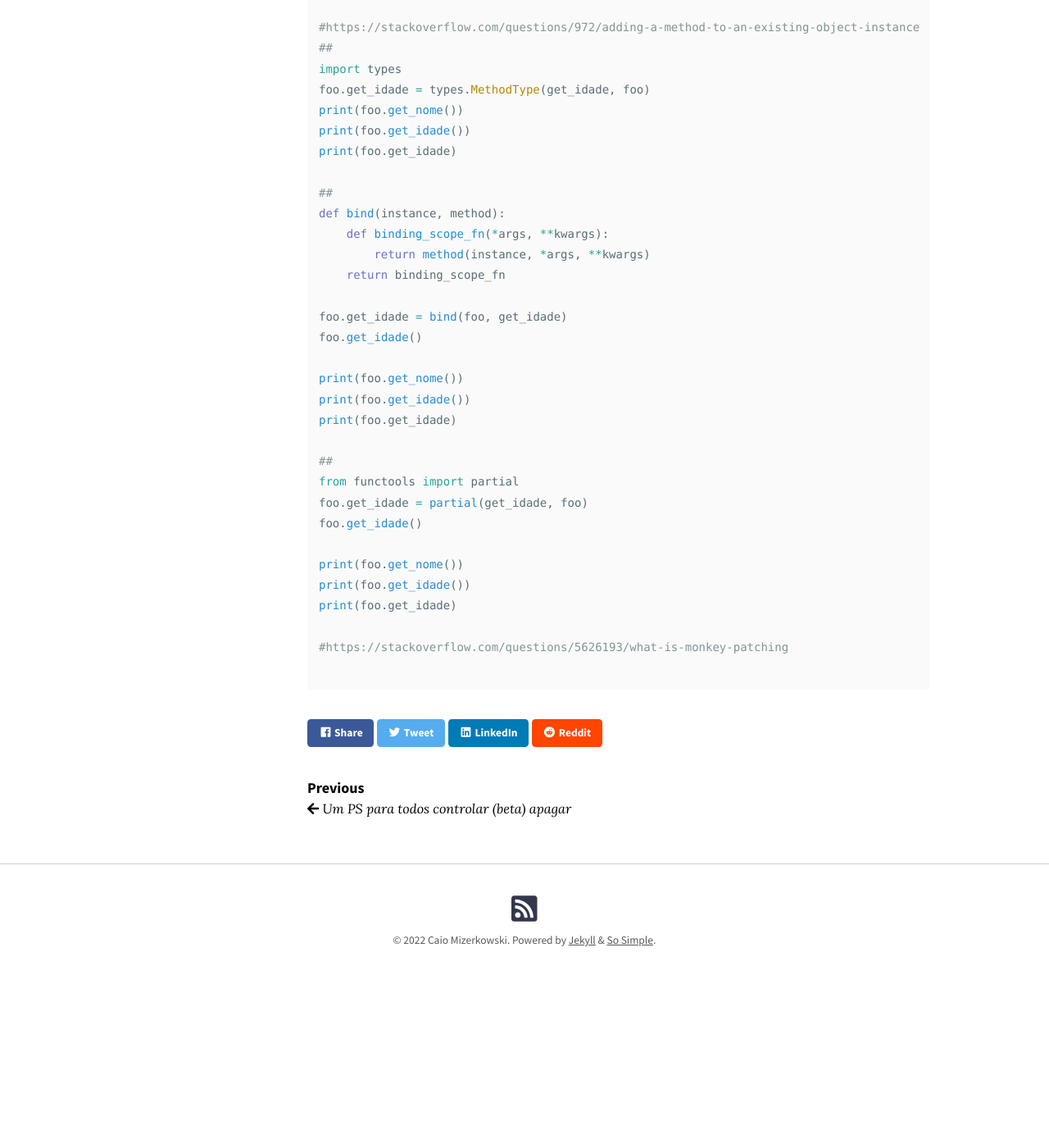
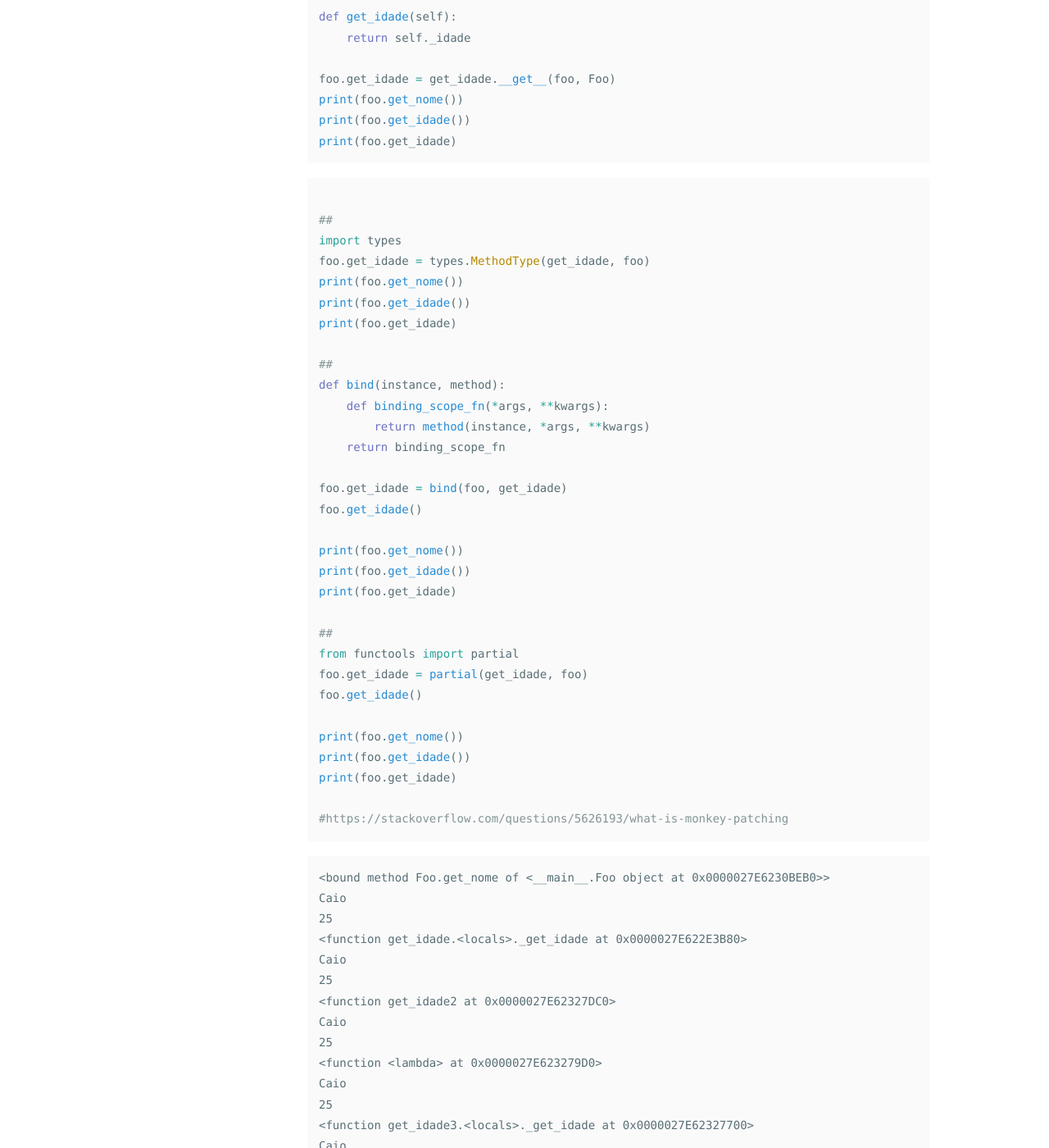
Before and after one commit to CaioMizerkowski/CaioMizerkowski.github.io, a Jekyll site: the page built from _posts/2022-02-04-Simulando-bind-do-JS-em-Python.md, in a window 1280 px wide and 1400 px high, scrolled down 2176 px. Shown: the whole window at 82% size. Built offline with Jekyll 4.4.1, drawn with Linux system fonts in a browser that asks for light colours; nearby versions of some CDN libraries; before the commit the page ends 3406 px from its top, so only the background shows below that; some of the changed text lies outside the part shown.

Commit message:
Update 2022-02-04-Simulando-bind-do-JS-em-Python.md

````diff
--- a/_posts/2022-02-04-Simulando-bind-do-JS-em-Python.md
+++ b/_posts/2022-02-04-Simulando-bind-do-JS-em-Python.md
@@ -13,9 +13,19 @@ class Foo:
 
     def get_nome(self):
         return self._nome
+```
 
+
+```python
 foo = Foo('Caio', 25)
 print(foo.get_nome)
+```
+
+    <bound method Foo.get_nome of <__main__.Foo object at 0x0000027E62311D00>>
+
+
+
+```python
 def get_idade():
     _self = None
 
@@ -30,15 +40,16 @@ def get_idade():
 
     return bind
 
-
 get_idade = get_idade()(foo)
 foo.get_idade = get_idade
 
 print(foo.get_nome())
 print(get_idade())
 print(foo.get_idade)
-##
+```
 
+
+```python
 def get_idade2(self):
     return self._idade
 
@@ -51,9 +62,10 @@ foo.get_idade = lambda: get_idade2(foo)
 print(foo.get_nome())
 print(foo.get_idade())
 print(foo.get_idade)
+```
 
-##
 
+```python
 def get_idade3(self):
     _self = self
 
@@ -67,8 +79,13 @@ foo.get_idade = get_idade3(foo)
 print(foo.get_nome())
 print(foo.get_idade())
 print(foo.get_idade)
+```
 
-##
+## Stackoverflow
+https://stackoverflow.com/questions/972/adding-a-method-to-an-existing-object-instance
+
+
+```python
 def get_idade(self):
     return self._idade
 
@@ -76,8 +93,11 @@ foo.get_idade = get_idade.__get__(foo, Foo)
 print(foo.get_nome())
 print(foo.get_idade())
 print(foo.get_idade)
+```
 
-#https://stackoverflow.com/questions/972/adding-a-method-to-an-existing-object-instance
+
+```python
+
 ##
 import types
 foo.get_idade = types.MethodType(get_idade, foo)
@@ -108,5 +128,30 @@ print(foo.get_idade())
 print(foo.get_idade)
 
 #https://stackoverflow.com/questions/5626193/what-is-monkey-patching
+```
 
-```
+    <bound method Foo.get_nome of <__main__.Foo object at 0x0000027E6230BEB0>>
+    Caio
+    25
+    <function get_idade.<locals>._get_idade at 0x0000027E622E3B80>
+    Caio
+    25
+    <function get_idade2 at 0x0000027E62327DC0>
+    Caio
+    25
+    <function <lambda> at 0x0000027E623279D0>
+    Caio
+    25
+    <function get_idade3.<locals>._get_idade at 0x0000027E62327700>
+    Caio
+    25
+    <bound method get_idade of <__main__.Foo object at 0x0000027E6230BEB0>>
+    Caio
+    25
+    <bound method get_idade of <__main__.Foo object at 0x0000027E6230BEB0>>
+    Caio
+    25
+    <function bind.<locals>.binding_scope_fn at 0x0000027E622E3E50>
+    Caio
+    25
+    functools.partial(<function get_idade at 0x0000027E622E3F70>, <__main__.Foo object at 0x0000027E6230BEB0>)
````
